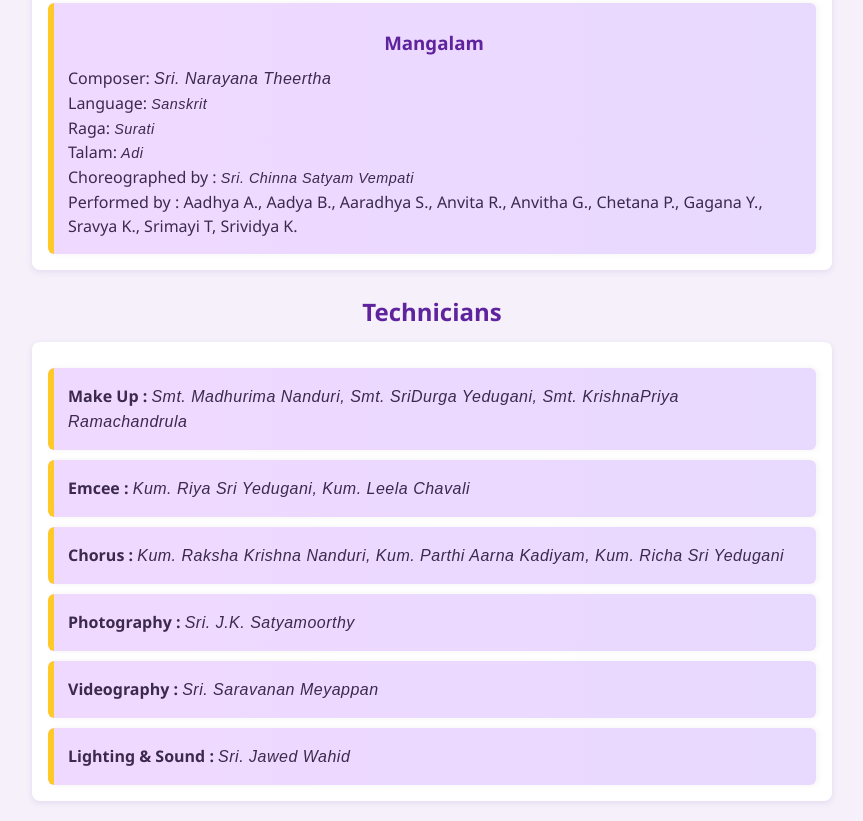
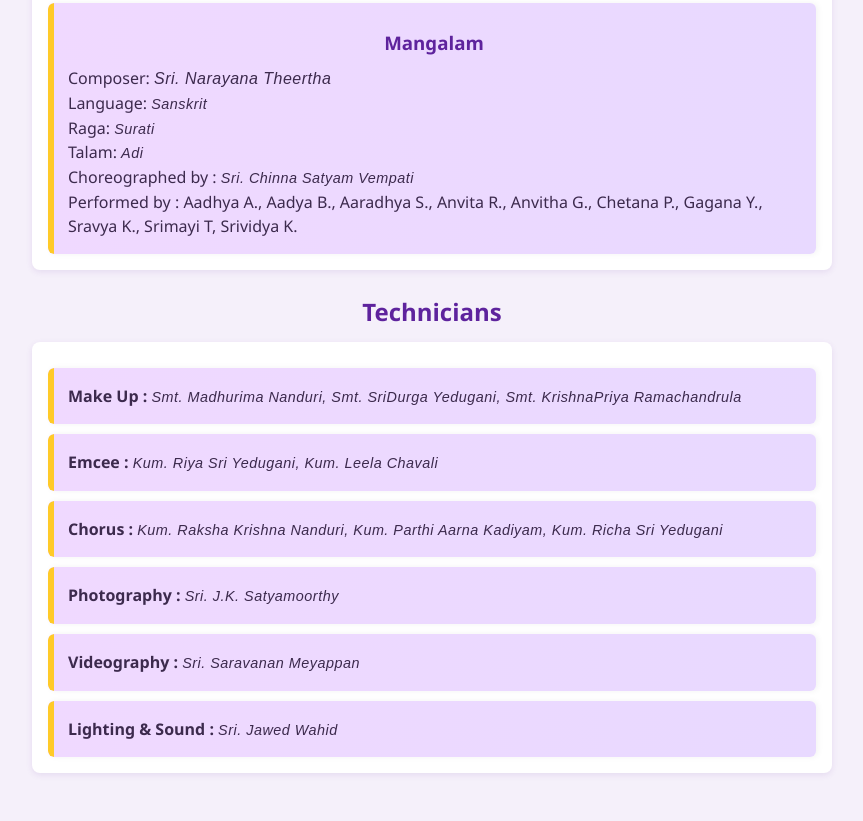
Before and after one commit to sri1ancha/padam, a plain HTML site: page detailsHTMLVersion.html in a window 1280 px wide. Shown: the part 7991-8812 px from the top of the page, without its empty margins (208-1071 px from the left). After the commit the page ends 8784 px from the top, so only its background shows below. Drawn offline with Linux system fonts and the light colour scheme.

Commit message:
updated technicians css

```diff
--- a/detailsHTMLVersion.html
+++ b/detailsHTMLVersion.html
@@ -712,12 +712,12 @@
 <!--         <h2>💅 🎥 Technicians 🔦 📸</h2> -->
         <h2>Technicians</h2>
         <div class="section">
-            <div class="performance"><strong>Make Up : </strong><span class="all-name-style">Smt. Madhurima Nanduri, Smt. SriDurga Yedugani, Smt. KrishnaPriya Ramachandrula</span></div>
-            <div class="performance"><strong>Emcee : </strong><span class="all-name-style">Kum. Riya Sri Yedugani, Kum. Leela Chavali</span></div>
-            <div class="performance"><strong>Chorus : </strong><span class="all-name-style">Kum. Raksha Krishna Nanduri, Kum. Parthi Aarna Kadiyam, Kum. Richa Sri Yedugani</span></div>
-            <div class="performance"><strong>Photography : </strong><span class="all-name-style">Sri. J.K. Satyamoorthy</span></div>
-            <div class="performance"><strong>Videography : </strong><span class="all-name-style">Sri. Saravanan Meyappan</span></div>
-            <div class="performance"><strong>Lighting & Sound : </strong><span class="all-name-style">Sri. Jawed Wahid</span></div>
+            <div class="performance"><strong>Make Up : </strong><span class="lineup-info-style">Smt. Madhurima Nanduri, Smt. SriDurga Yedugani, Smt. KrishnaPriya Ramachandrula</span></div>
+            <div class="performance"><strong>Emcee : </strong><span class="lineup-info-style">Kum. Riya Sri Yedugani, Kum. Leela Chavali</span></div>
+            <div class="performance"><strong>Chorus : </strong><span class="lineup-info-style">Kum. Raksha Krishna Nanduri, Kum. Parthi Aarna Kadiyam, Kum. Richa Sri Yedugani</span></div>
+            <div class="performance"><strong>Photography : </strong><span class="lineup-info-style">Sri. J.K. Satyamoorthy</span></div>
+            <div class="performance"><strong>Videography : </strong><span class="lineup-info-style">Sri. Saravanan Meyappan</span></div>
+            <div class="performance"><strong>Lighting & Sound : </strong><span class="lineup-info-style">Sri. Jawed Wahid</span></div>
         </div>
         <!-- <div class="footer">
          📍 We look forward to your gracious presence.<br />
```
